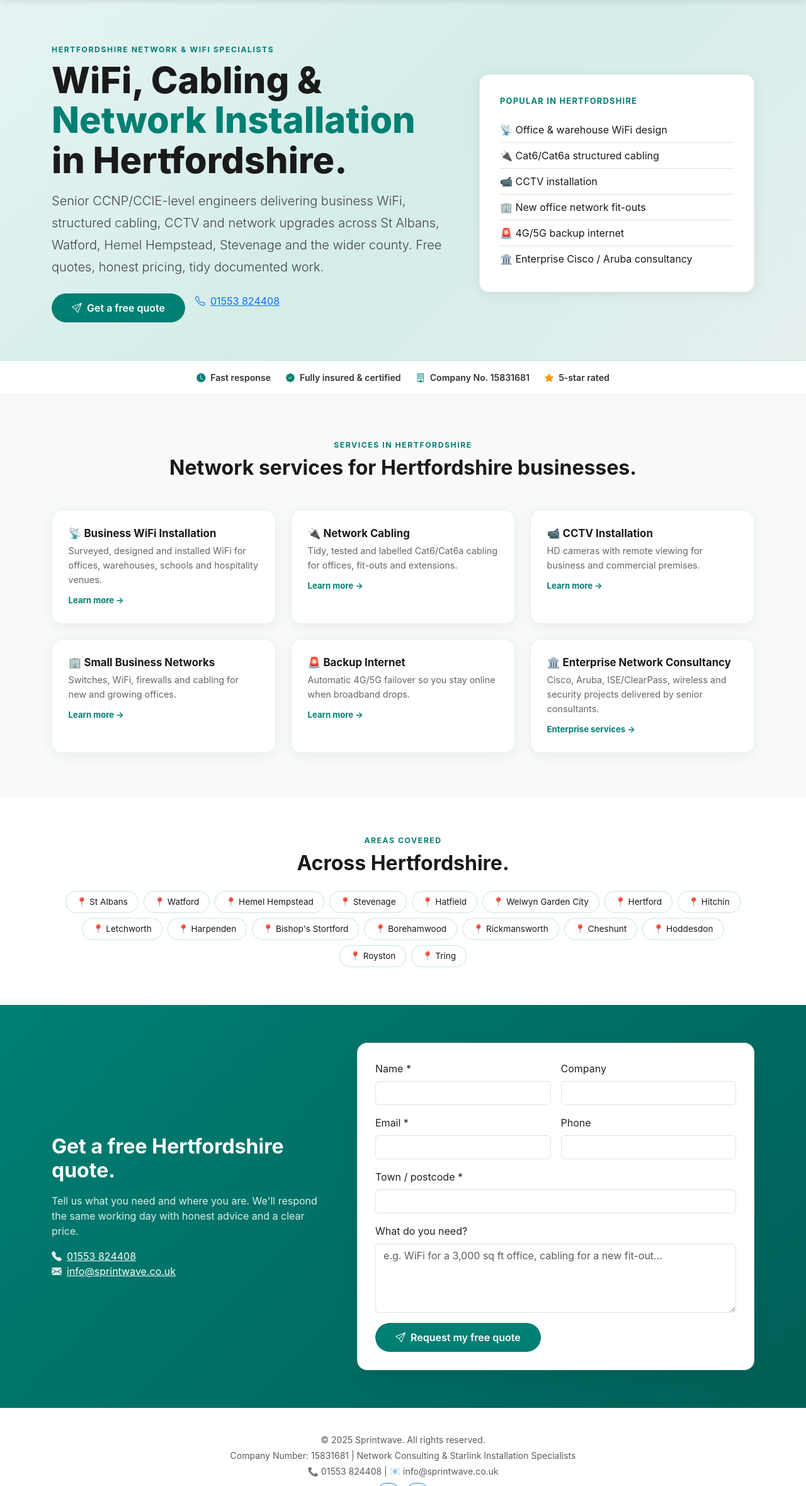
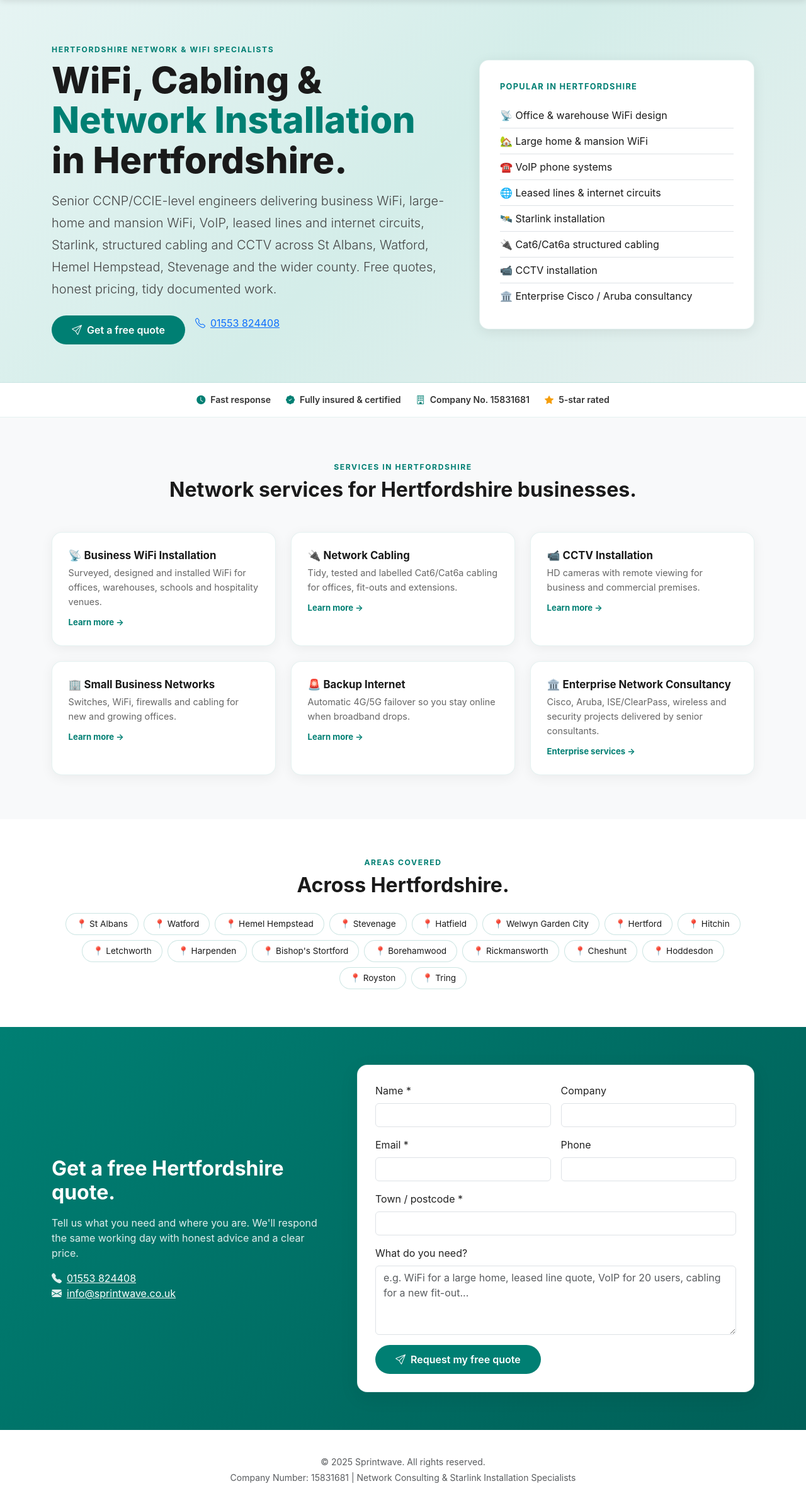
Before and after one commit to Sprintwave/sprintwaveweb, a Flask app: page /hertfordshire-wifi-network-installation in a window 1280 px wide; the page is wider, and only the part inside the window is pictured. Shown: the part 97-2457 px from the top of that part at 63% size. Run offline with Flask 3, Linux system fonts and the light colour scheme.

Commit message:
edit hertfordshire

```diff
--- a/templates/hertfordshire.html
+++ b/templates/hertfordshire.html
@@ -1,9 +1,9 @@
 {% extends "base.html" %}
 
 {% block meta %}
-<title>WiFi, Network Cabling & CCTV Installation Hertfordshire | Sprintwave</title>
-<meta name="description" content="Business WiFi, structured cabling, CCTV, Starlink and enterprise network consultancy across Hertfordshire — St Albans, Watford, Hemel Hempstead, Stevenage, Hatfield, Hertford & more. Free quotes.">
-<meta name="keywords" content="WiFi installation Hertfordshire, network cabling Hertfordshire, CCTV installation Hertfordshire, business WiFi St Albans, network installation Watford, IT networking Stevenage, Starlink Hertfordshire">
+<title>WiFi, Leased Lines, VoIP & Network Installation Hertfordshire | Sprintwave</title>
+<meta name="description" content="Business WiFi, large home & mansion WiFi, VoIP, leased lines, internet circuits, Starlink, structured cabling and CCTV across Hertfordshire — St Albans, Watford, Hemel Hempstead, Stevenage, Hatfield, Hertford & more. Free quotes.">
+<meta name="keywords" content="WiFi installation Hertfordshire, large home WiFi Hertfordshire, mansion WiFi, VoIP Hertfordshire, leased line Hertfordshire, business internet circuits, network cabling Hertfordshire, CCTV installation Hertfordshire, Starlink Hertfordshire">
 <link rel="canonical" href="https://www.sprintwave.co.uk/hertfordshire-wifi-network-installation">
 <meta property="og:title" content="WiFi & Network Installation Hertfordshire | Sprintwave">
 <meta property="og:description" content="Senior-engineer WiFi, cabling, CCTV and network projects across Hertfordshire. Honest pricing, free quotes.">
@@ -18,7 +18,7 @@
   "url": "https://www.sprintwave.co.uk/hertfordshire-wifi-network-installation",
   "telephone": "+441553824408",
   "email": "info@sprintwave.co.uk",
-  "description": "WiFi, network cabling, CCTV and enterprise network consultancy in Hertfordshire.",
+  "description": "WiFi (business and large home), VoIP, leased lines, internet circuits, Starlink, network cabling, CCTV and enterprise network consultancy in Hertfordshire.",
   "areaServed": [
     {"@type":"AdministrativeArea","name":"Hertfordshire"},
     {"@type":"City","name":"St Albans"},
@@ -71,7 +71,7 @@
                 <span class="hf-eyebrow">Hertfordshire network &amp; WiFi specialists</span>
                 <h1 class="mb-3">WiFi, Cabling &amp; <span>Network Installation</span> in Hertfordshire.</h1>
                 <p class="lead mb-4" style="color:#444; line-height:1.75;">
-                    Senior CCNP/CCIE-level engineers delivering business WiFi, structured cabling, CCTV and network upgrades across St Albans, Watford, Hemel Hempstead, Stevenage and the wider county. Free quotes, honest pricing, tidy documented work.
+                    Senior CCNP/CCIE-level engineers delivering business WiFi, large-home and mansion WiFi, VoIP, leased lines and internet circuits, Starlink, structured cabling and CCTV across St Albans, Watford, Hemel Hempstead, Stevenage and the wider county. Free quotes, honest pricing, tidy documented work.
                 </p>
                 <div class="d-flex flex-wrap gap-3">
                     <a href="#quote" class="btn-accent btn-lg"><i class="bi bi-send me-2"></i>Get a free quote</a>
@@ -83,10 +83,12 @@
                     <p class="fw-bold mb-3" style="font-size:.8rem; text-transform:uppercase; letter-spacing:.1em; color:#007f73;">Popular in Hertfordshire</p>
                     <ul class="list-unstyled mb-0">
                         <li class="py-2 border-bottom">📡 Office &amp; warehouse WiFi design</li>
+                        <li class="py-2 border-bottom">🏡 Large home &amp; mansion WiFi</li>
+                        <li class="py-2 border-bottom">☎️ VoIP phone systems</li>
+                        <li class="py-2 border-bottom">🌐 Leased lines &amp; internet circuits</li>
+                        <li class="py-2 border-bottom">🛰️ Starlink installation</li>
                         <li class="py-2 border-bottom">🔌 Cat6/Cat6a structured cabling</li>
                         <li class="py-2 border-bottom">📹 CCTV installation</li>
-                        <li class="py-2 border-bottom">🏢 New office network fit-outs</li>
-                        <li class="py-2 border-bottom">🚨 4G/5G backup internet</li>
                         <li class="py-2">🏛️ Enterprise Cisco / Aruba consultancy</li>
                     </ul>
                 </div>
@@ -207,7 +209,7 @@
                             </div>
                             <div class="col-12">
                                 <label class="form-label" for="hf-msg">What do you need?</label>
-                                <textarea id="hf-msg" name="message" rows="4" class="form-control" placeholder="e.g. WiFi for a 3,000 sq ft office, cabling for a new fit-out..."></textarea>
+                                <textarea id="hf-msg" name="message" rows="4" class="form-control" placeholder="e.g. WiFi for a large home, leased line quote, VoIP for 20 users, cabling for a new fit-out..."></textarea>
                             </div>
                             <div class="col-12">
                                 <button type="submit" class="btn-accent btn-lg"><i class="bi bi-send me-2"></i>Request my free quote</button>
```
